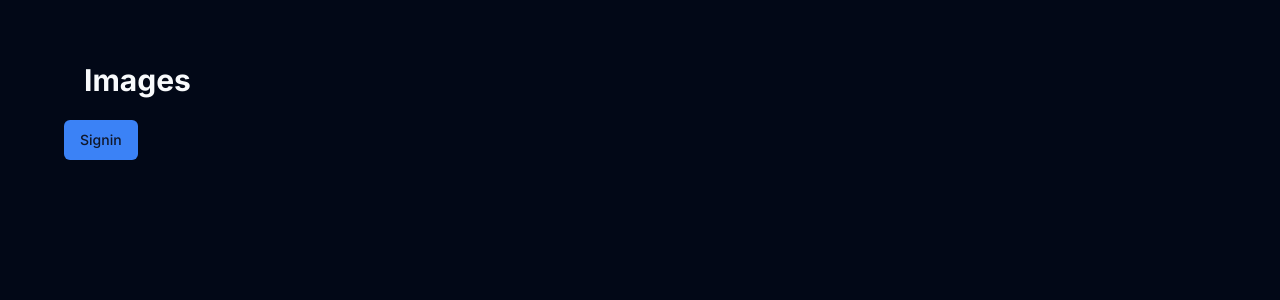
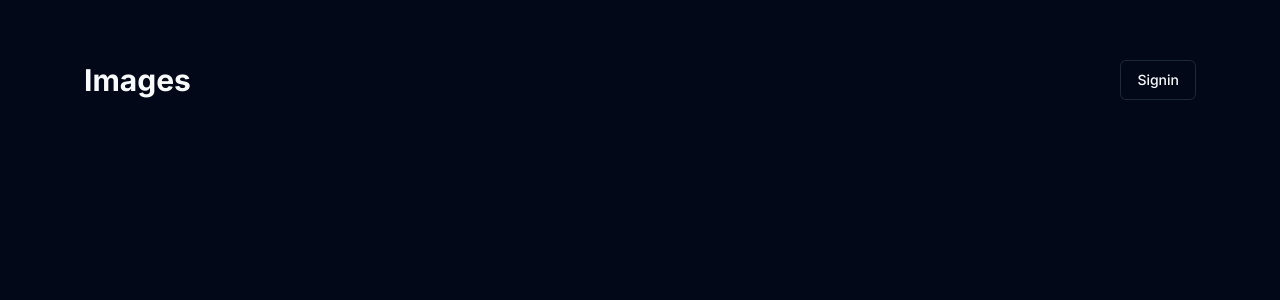
Before and after one commit to jergra/image-gallery-next14, a Next.js app: page /auth in a window 1280 px wide. Shown: the top 300 px of the page. Built offline with nearby package versions, Linux system fonts and the light colour scheme.

Commit message:
Signin button flex

```diff
--- a/app/auth/page.tsx
+++ b/app/auth/page.tsx
@@ -28,8 +28,16 @@ export default function Page() {
 
 	return (
 		<div>
-			<Navbar />
-			<Button onClick={() => setShowSignin(true)}>Signin</Button>
+			<div className='flex justify-between items-center'>
+				<Navbar />
+				<Button
+					onClick={() => setShowSignin(true)}
+					variant="outline"
+					className='mr-5'
+				>
+					Signin
+				</Button>
+			</div>
 			<div className="flex items-center justify-center w-full h-[70vh]">
 				{showSignin ? <Signin /> : <></>}
 
```
